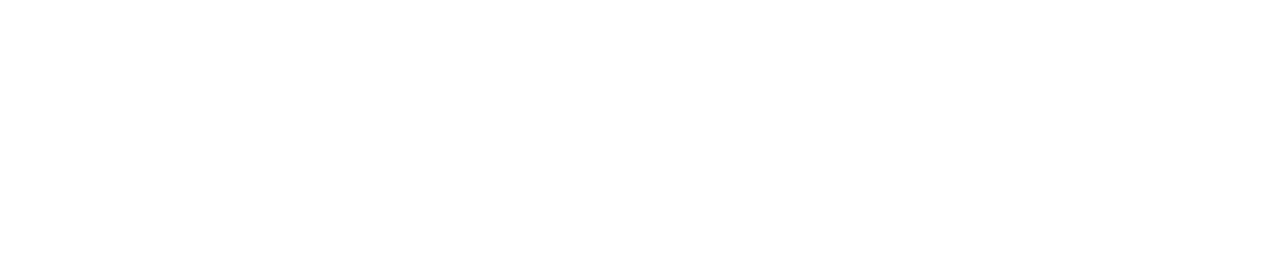
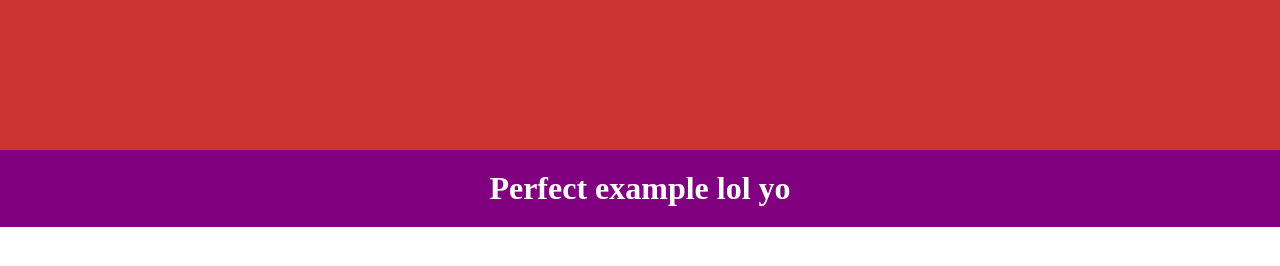
Before and after one commit to lsk-dev/project, a plain HTML site: page index.html in a window 1280 px wide. Drawn offline with Linux system fonts and the light colour scheme.

Commit message:
added tag:title tag:link tag:header style:background-color style:height tag:div style:width style:max-width style:margin style:text-align

```diff
--- a/index.html
+++ b/index.html
@@ -1,9 +1,16 @@
 <!doctype html>
 <html>
 <head>
-
+  <title>Fouad Matin</title>
+  <link rel="stylesheet" href="main.css">
 </head>
 <body>
+<header></header>
+  <h1>
+  Perfect example lol yo
+  </h1>
+  <div class="container">
 
+  </div>
 </body>
 </html>
--- /dev/null
+++ b/main.css
@@ -0,0 +1,17 @@
+body {
+  margin: 0;
+  padding: 0;
+}
+
+header {
+  background: #cc3333;
+  height: 150px;
+}
+
+h1 {
+  background: purple;
+  color: white;
+  margin:0;
+  padding: 20px 0;
+  text-align: center;
+}
```
